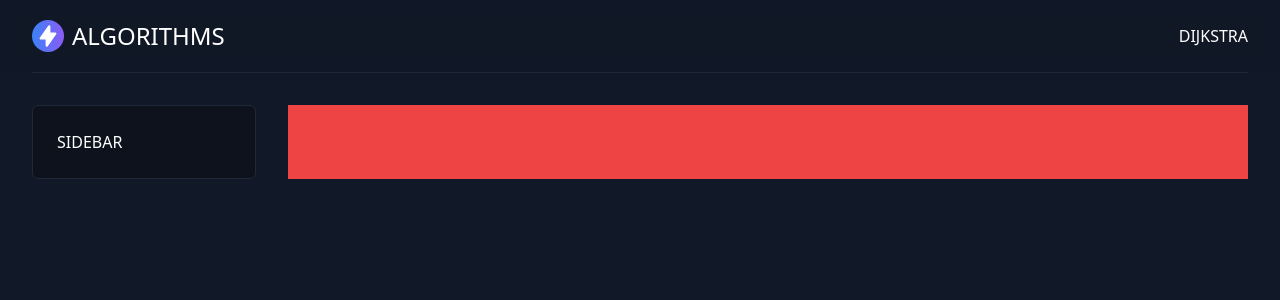
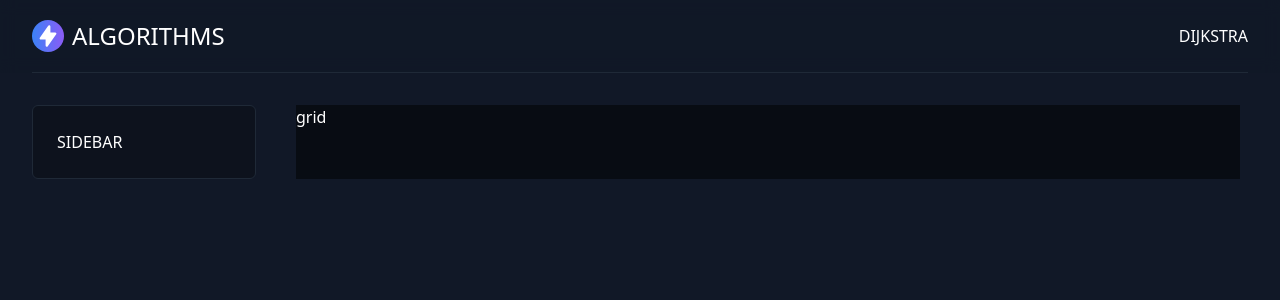
Before and after one commit to Squshy/algorithm-showcase, a Next.js app in the folder client/: page / in a window 1280 px wide. Shown: the top 300 px of the page. Built offline with nearby package versions, Linux system fonts and the light colour scheme.

Commit message:
custom black colors and start of grid

```diff
--- /dev/null
+++ b/client/components/Grid.tsx
@@ -0,0 +1,6 @@
+import React from "react";
+
+interface GridProps {}
+export const Grid: React.FC<GridProps> = ({}) => {
+  return <div className={`w-full bg-black-50`}>grid</div>;
+};
--- a/client/components/nav/sidebar/Sidebar.tsx
+++ b/client/components/nav/sidebar/Sidebar.tsx
@@ -5,7 +5,7 @@ interface SidebarProps {}
 export const SideBar: React.FC<SidebarProps> = ({}) => {
   return (
     <div className={`flex-shrink-0 hidden w-64 lg:block lg:pr-8`}>
-      <div className={`transition duration-150 ease-in-out sticky top-105 border-gray-800 p-6 rounded-md border bg-black bg-opacity-25 hover:bg-opacity-50`}><p>SIDEBAR</p></div>
+      <div className={`transition duration-150 ease-in-out sticky top-105 border-gray-800 p-6 rounded-md border bg-black-25 hover:bg-black-50`}><p>SIDEBAR</p></div>
     </div>
   );
 };
--- a/client/pages/index.tsx
+++ b/client/pages/index.tsx
@@ -1,4 +1,5 @@
 import type { NextPage } from "next";
+import { Grid } from "../components/Grid";
 import { Nav } from "../components/nav/Nav";
 import { SideBar } from "../components/nav/sidebar/Sidebar";
 
@@ -10,8 +11,10 @@ const Home: NextPage = () => {
         <SideBar />
         <main className={`flex flex-1 min-w-0`}>
           <div
-            className={`flex flex-1 min-w-0 max-w-6xl mx-auto p-2 bg-red-500`}
-          ></div>
+            className={`flex flex-1 min-w-0 max-w-6xl mx-auto px-2`}
+          >
+            <Grid />
+          </div>
         </main>
       </div>
     </div>
--- a/client/tailwind.config.js
+++ b/client/tailwind.config.js
@@ -17,6 +17,11 @@ module.exports = {
         //   900: "#383838",
         //   1100: "#1e1e1e",
         // },
+        black: {
+          0: "#000000",
+          25: "#0d121d",
+          50: "#080c13",
+        }
       },
       maxWidth: {
         '8xl': "92rem"
```
